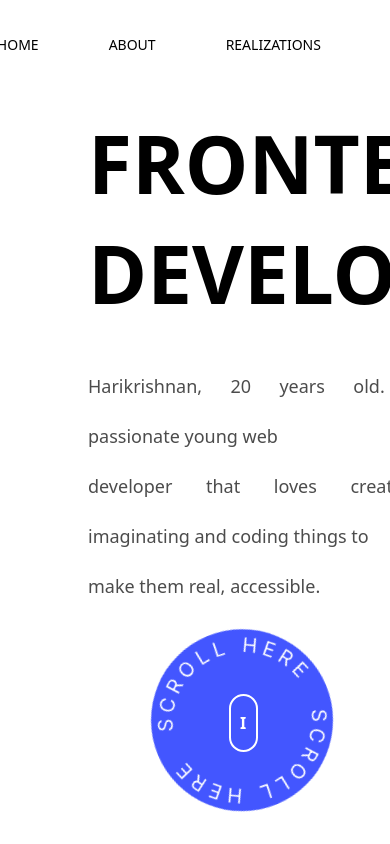
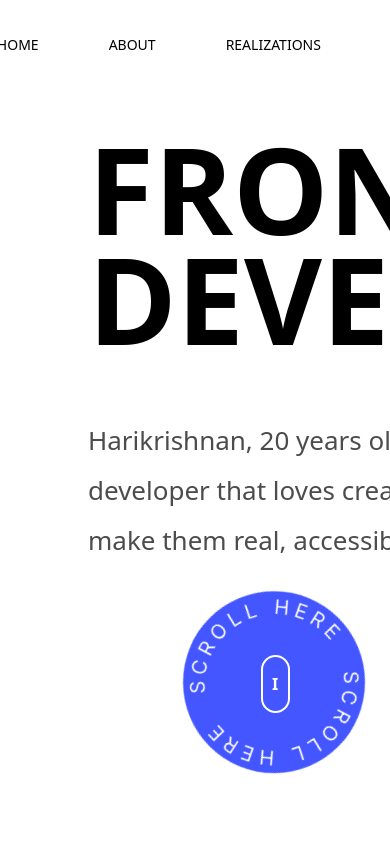
Before and after one commit to harikrishnan2412/Frontend-Developer, a React (Vite) app: page / in a window 390 px wide. Shown: the top 844 px of the page. Built offline with nearby package versions, Linux system fonts and the light colour scheme.

Commit message:
hope it works

```diff
--- a/src/Landing/Landing.css
+++ b/src/Landing/Landing.css
@@ -306,26 +306,31 @@ body {
   color: #4c4c4c;
 }
 
+@media (max-width: 1200px) {
+
+  .linkscontainer {
+    margin-left: 0;
+    width: 100%;
+    justify-content: center;
+  }
+}
 
 @media (max-width: 768px) {
-  .linkscontainer {
-      width: 100%;
-      margin-left: 0;
-      justify-content: center;
-    }
+
+  .contact {
+    padding: 30px 10%;
+  }
+
+  .heroillustrations {
+    padding-right: 1rem;
   }
 
 
-
-@media (max-width: 480px) {
-  .heading {
-      font-size: 40px;
+  .wantme {
+    font-size: 24px;
   }
 
-  .subheading {
-      font-size: 18px;
-      width: 90%;
+  button {
+    max-width: 200px;
   }
-
-
 }
```
